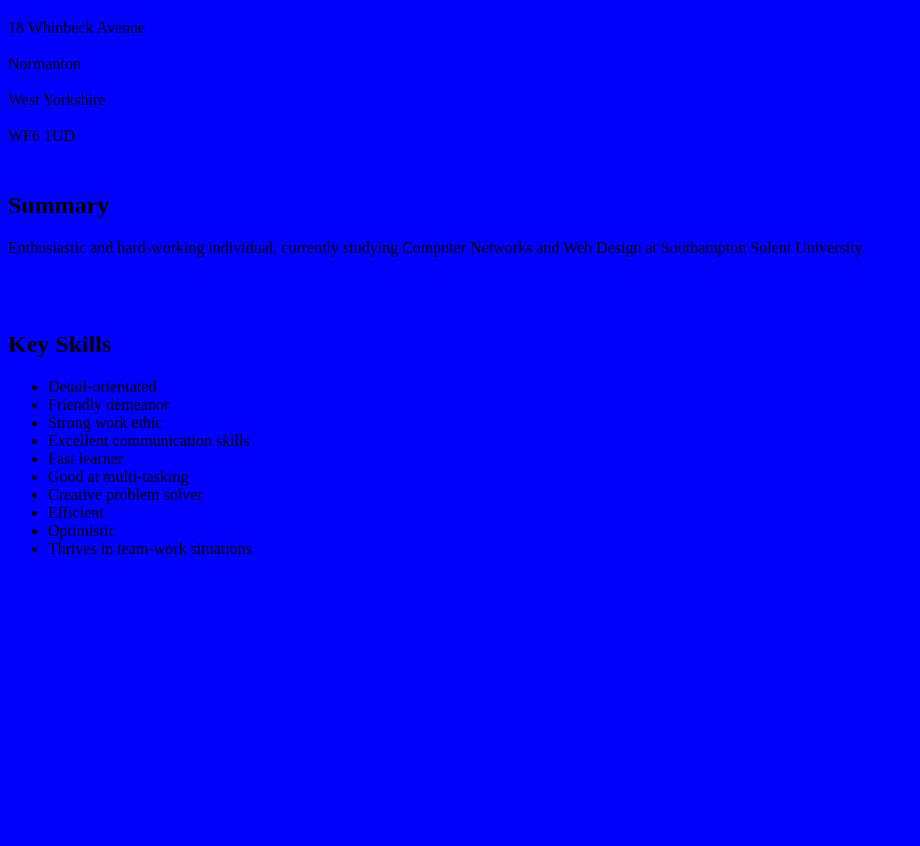
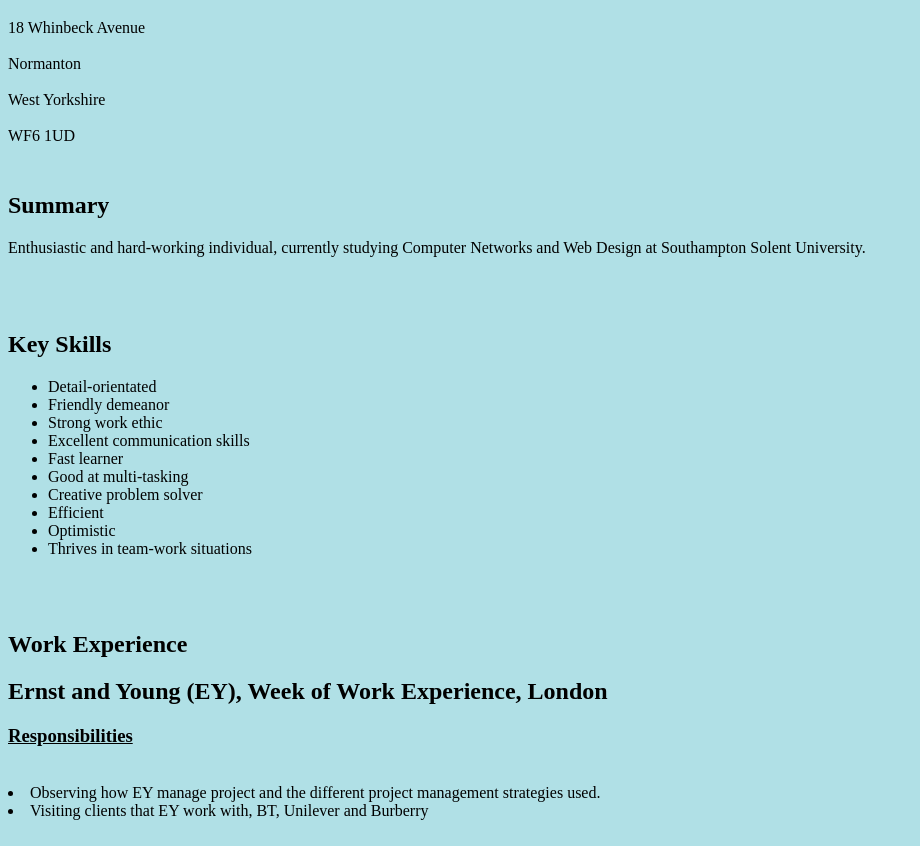
Before and after one commit to jamesasam/cda_404_, a plain HTML site: page session1/index.html in a window 1280 px wide. Shown: the part 79-925 px from the top of the page, without its empty margins (0-920 px from the left). Before the commit the page ends 800 px from the top, so only its background shows below. Drawn offline with Linux system fonts and the light colour scheme.

Commit message:
finished CV

```diff
--- a/session1/index.html
+++ b/session1/index.html
@@ -6,7 +6,7 @@
     <meta http-equiv="X-UA-Compatible" content="ie=edge">
     <title>James Samuel CV</title>
 </head>
-<body style="background-color:blue;">
+<body style="background-color:powderblue;">
     <h1 style="text-align:center;"> <b>James Samuel CV</b></h1>
     <p> <br>18 Whinbeck Avenue</br>
      <br>Normanton</br> <br> West Yorkshire</br> <br>WF6 1UD</br> </p>
@@ -30,5 +30,16 @@ Web Design at Southampton Solent University.</p>
     <li>Thrives in team-work situations</li>
 </ul>
 
+<h2><br></br><b>Work Experience</b></h2>
+
+<h2><b>Ernst and Young (EY), Week of Work Experience, London</b></h2>
+<h3><u>Responsibilities</u></h3>
+<br><u1>
+    <li>Observing how EY manage project and the different project management
+strategies used.</li>
+<li>Visiting clients that EY work with, BT, Unilever and Burberry</li>
+
+
+</u1></br>
 </body>
 </html>
```
